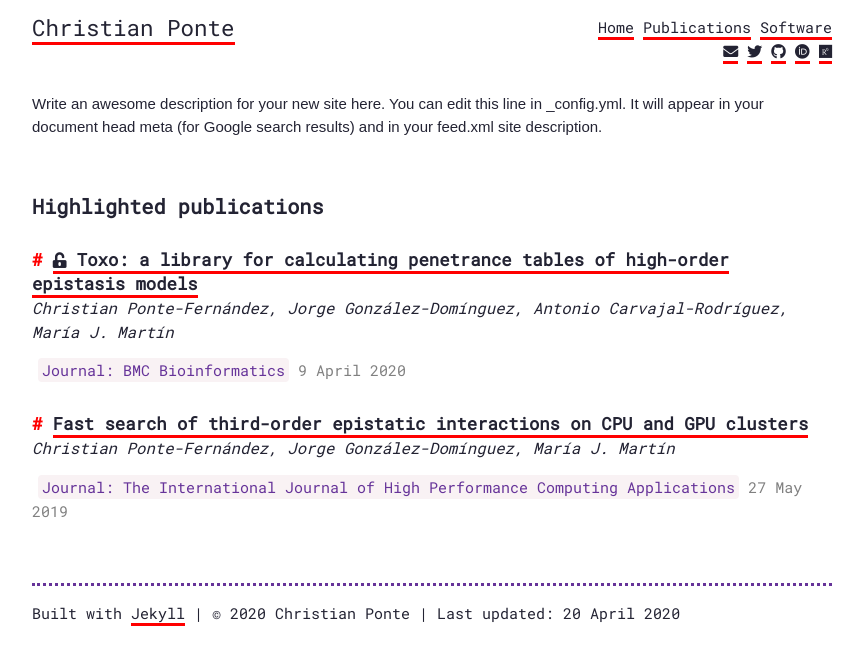
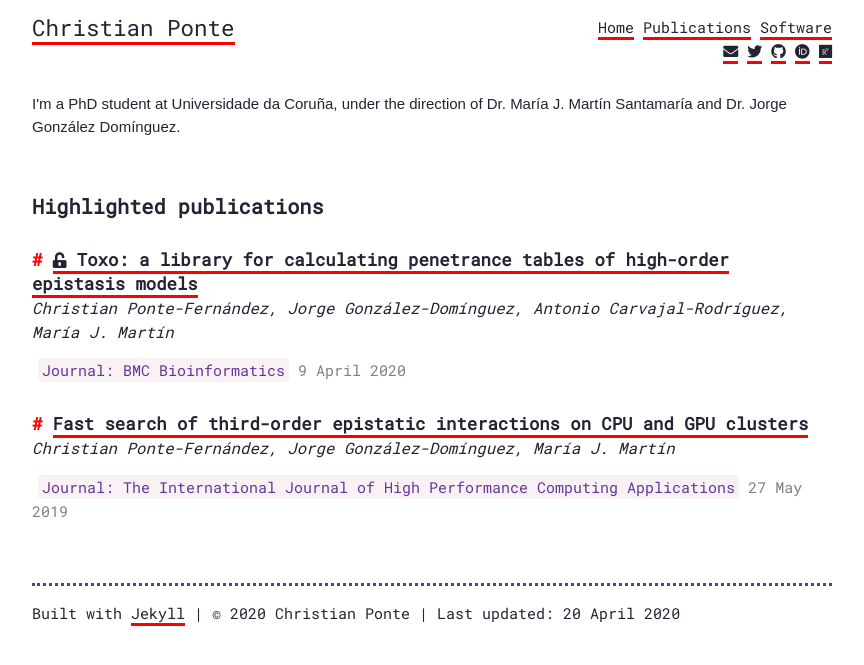
Before and after one commit to chponte/chponte.github.io, a Jekyll site: the page built from index.html, in a window 1280 px wide. Shown: the top 665 px of the page, without its empty margins (208-1072 px from the left). Built offline with Jekyll 4.4.1, drawn with Linux system fonts in a browser that asks for light colours; nearby versions of some CDN libraries.

Commit message:
Add a better description

```diff
--- a/_config.yml
+++ b/_config.yml
@@ -1,31 +1,9 @@
-# Welcome to Jekyll!
-#
-# This config file is meant for settings that affect your whole blog, values
-# which you are expected to set up once and rarely edit after that. If you find
-# yourself editing this file very often, consider using Jekyll's data files
-# feature for the data you need to update frequently.
-#
-# For technical reasons, this file is *NOT* reloaded automatically when you use
-# 'bundle exec jekyll serve'. If you change this file, please restart the server process.
-#
-# If you need help with YAML syntax, here are some quick references for you:
-# https://learn-the-web.algonquindesign.ca/topics/markdown-yaml-cheat-sheet/#yaml
-# https://learnxinyminutes.com/docs/yaml/
-#
-# Site settings
-# These are used to personalize your new site. If you look in the HTML files,
-# you will see them accessed via {{ site.title }}, {{ site.email }}, and so on.
-# You can create any custom variable you would like, and they will be accessible
-# in the templates via {{ site.myvariable }}.
-
 title: Christian Ponte
 email: christian.ponte@udc.es
 description: >- # this means to ignore newlines until "baseurl:"
-  Write an awesome description for your new site here. You can edit this
-  line in _config.yml. It will appear in your document head meta (for
-  Google search results) and in your feed.xml site description.
-baseurl: "" # the subpath of your site, e.g. /blog
-url: "" # the base hostname & protocol for your site, e.g. http://example.com
+  I'm a PhD student at Universidade da Coruña, under the direction of Dr. María J. Martín Santamaría and Dr. Jorge González Domínguez.
+baseurl: ""
+url: "https://chponte.github.io/"
 
 socials:
   - title: Email
```
